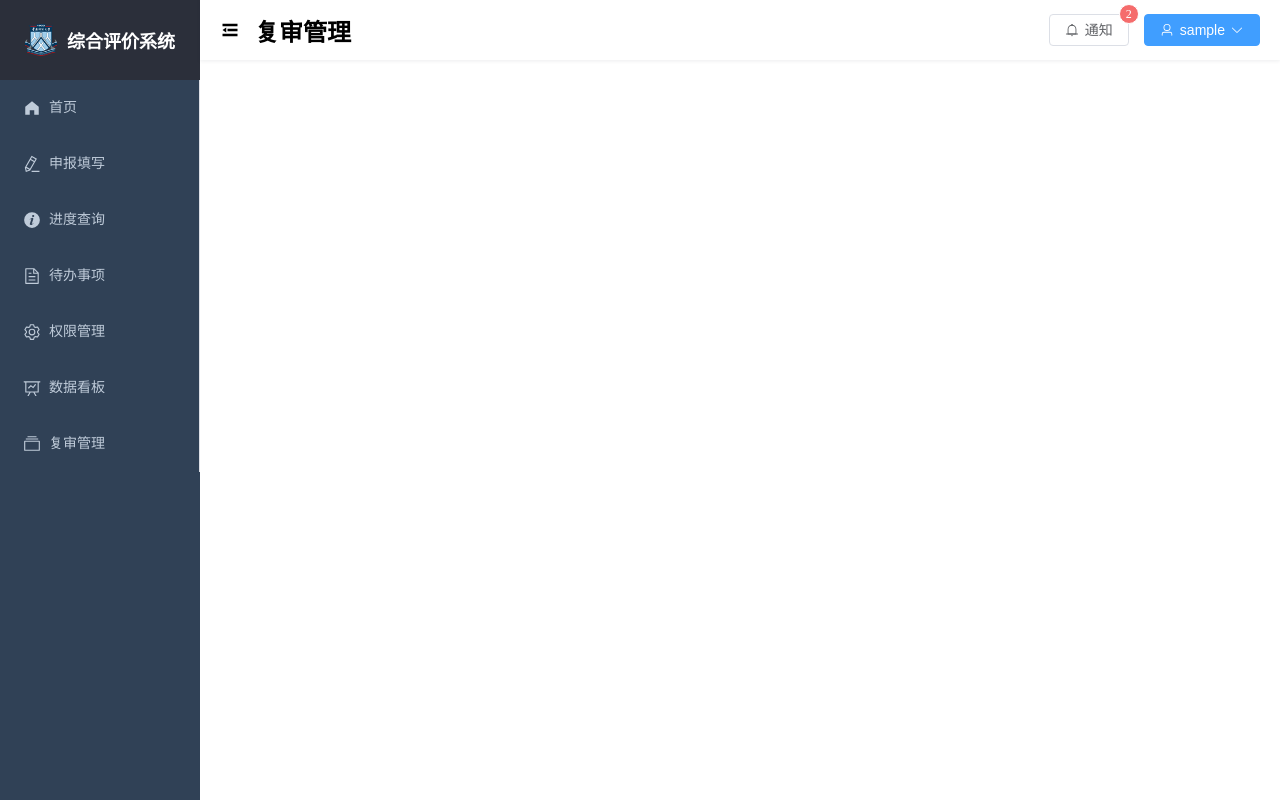
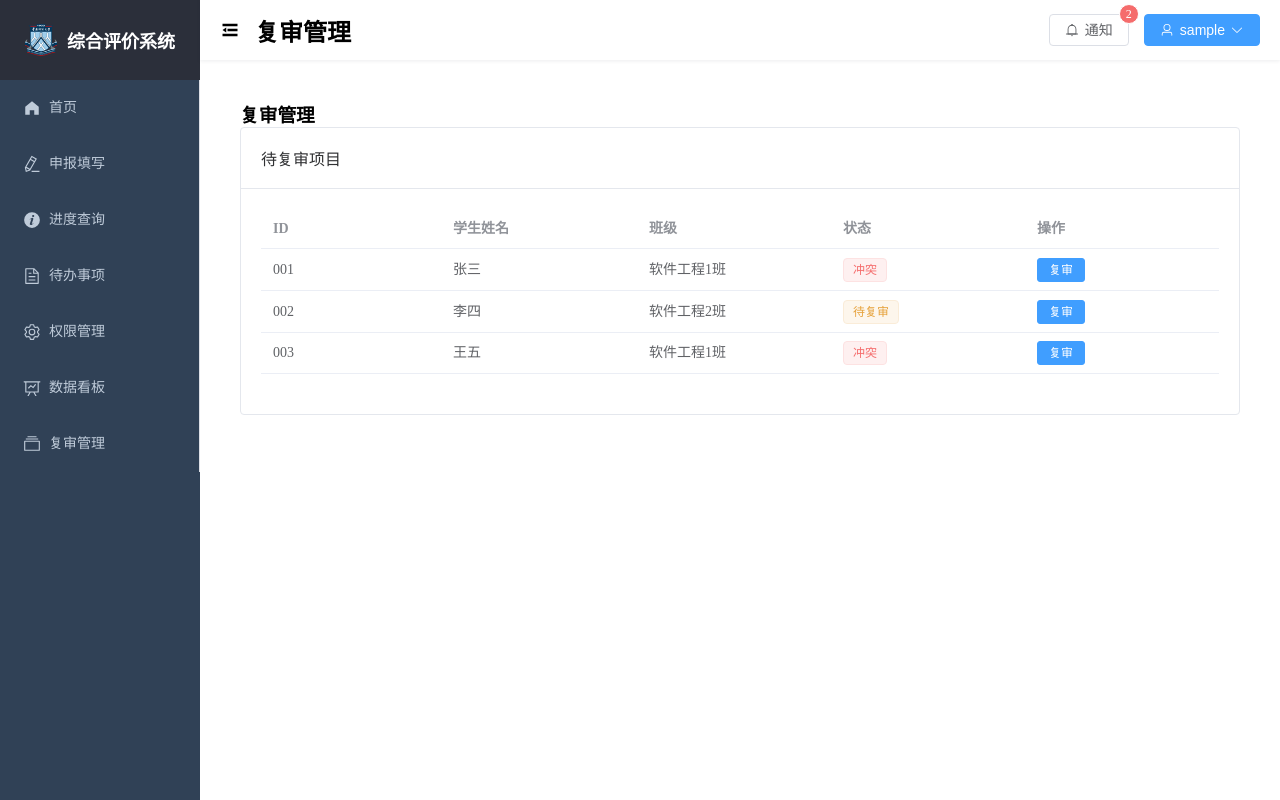
Before and after one commit to euyis1019/AbdCE-WEB, a Vue app: page /review-management in a window 1280 px wide. Built offline with nearby package versions, Linux system fonts and the light colour scheme; sample sign-in values are in the browser's storage.

Commit message:
feat(ReviewManagement): 实现复审管理页面的初始结构和功能，包括待复审项目列表及其操作按钮。

```diff
--- a/src/views/ReviewManagement.vue
+++ b/src/views/ReviewManagement.vue
@@ -1 +1,90 @@
-<template></template>
+<template>
+    <div class="review-management">
+      <h1>复审管理</h1>
+      <el-row :gutter="20">
+        <el-col :span="24">
+          <el-card shadow="hover">
+            <template #header>
+              <div class="card-header">
+                <span>待复审项目</span>
+              </div>
+            </template>
+            <el-table :data="reviewItems" style="width: 100%">
+              <el-table-column prop="id" label="ID" width="180"></el-table-column>
+              <el-table-column prop="name" label="学生姓名"></el-table-column>
+              <el-table-column prop="class" label="班级"></el-table-column>
+              <el-table-column prop="status" label="状态">
+                <template #default="scope">
+                  <el-tag :type="scope.row.status === 'conflict' ? 'danger' : 'warning'">
+                    {{ scope.row.status === 'conflict' ? '冲突' : '待复审' }}
+                  </el-tag>
+                </template>
+              </el-table-column>
+              <el-table-column label="操作">
+                <template #default="scope">
+                  <el-button size="small" type="primary" @click="handleReview(scope.row)">复审</el-button>
+                </template>
+              </el-table-column>
+            </el-table>
+          </el-card>
+        </el-col>
+      </el-row>
+    </div>
+  </template>
+
+  <script setup lang="ts">
+  import { ref, onMounted } from 'vue'
+  import { ElMessage } from 'element-plus'
+
+  const reviewItems = ref([])
+
+  onMounted(async () => {
+    await fetchReviewItems()
+  })
+
+  const fetchReviewItems = async () => {
+    try {
+      // 模拟 API 调用
+      await new Promise(resolve => setTimeout(resolve, 1000))
+      reviewItems.value = [
+        { id: '001', name: '张三', class: '软件工程1班', status: 'conflict' },
+        { id: '002', name: '李四', class: '软件工程2班', status: 'pending' },
+        { id: '003', name: '王五', class: '软件工程1班', status: 'conflict' },
+      ]
+
+      // 实际的 API 调用可能如下：
+      // const response = await axios.get('/api/review-items', {
+      //   params: {
+      //     t: localStorage.getItem('token'),
+      //     ID: localStorage.getItem('ID')
+      //   }
+      // })
+      // if (response.data.statusID === 0) {
+      //   reviewItems.value = response.data.items
+      // } else {
+      //   throw new Error(response.data.msg)
+      // }
+    } catch (error) {
+      console.error('获取复审项目失败:', error)
+      ElMessage.error('获取复审项目失败，请稍后重试')
+    }
+  }
+
+  const handleReview = (item) => {
+    // 处理复审逻辑
+    console.log('复审项目:', item)
+    // 这里可以跳转到详细的复审页面或打开复审对话框
+  }
+  </script>
+
+  <style scoped>
+  .review-management {
+    padding: 20px;
+  }
+
+  .card-header {
+    display: flex;
+    justify-content: space-between;
+    align-items: center;
+  }
+  </style>
```
